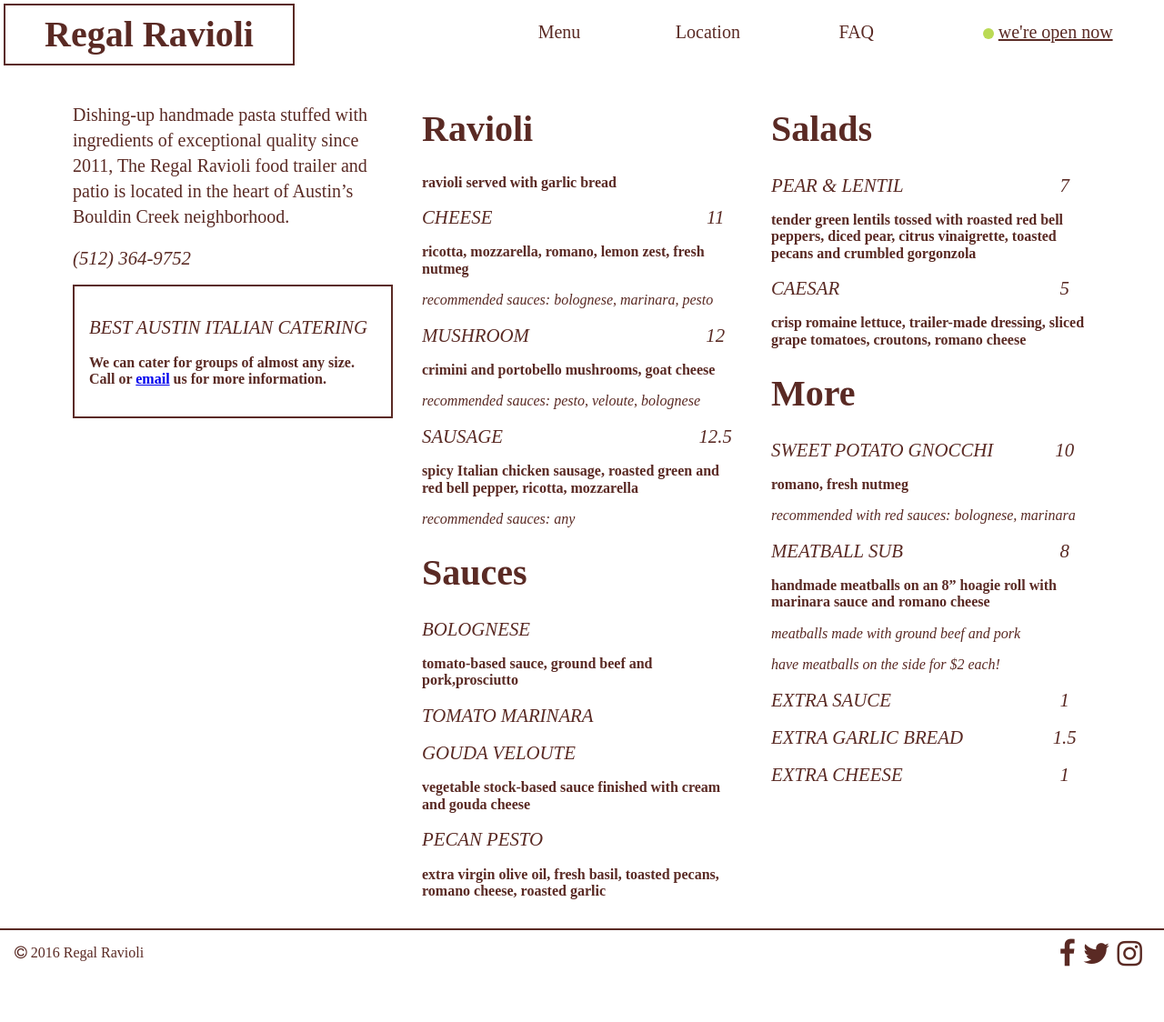
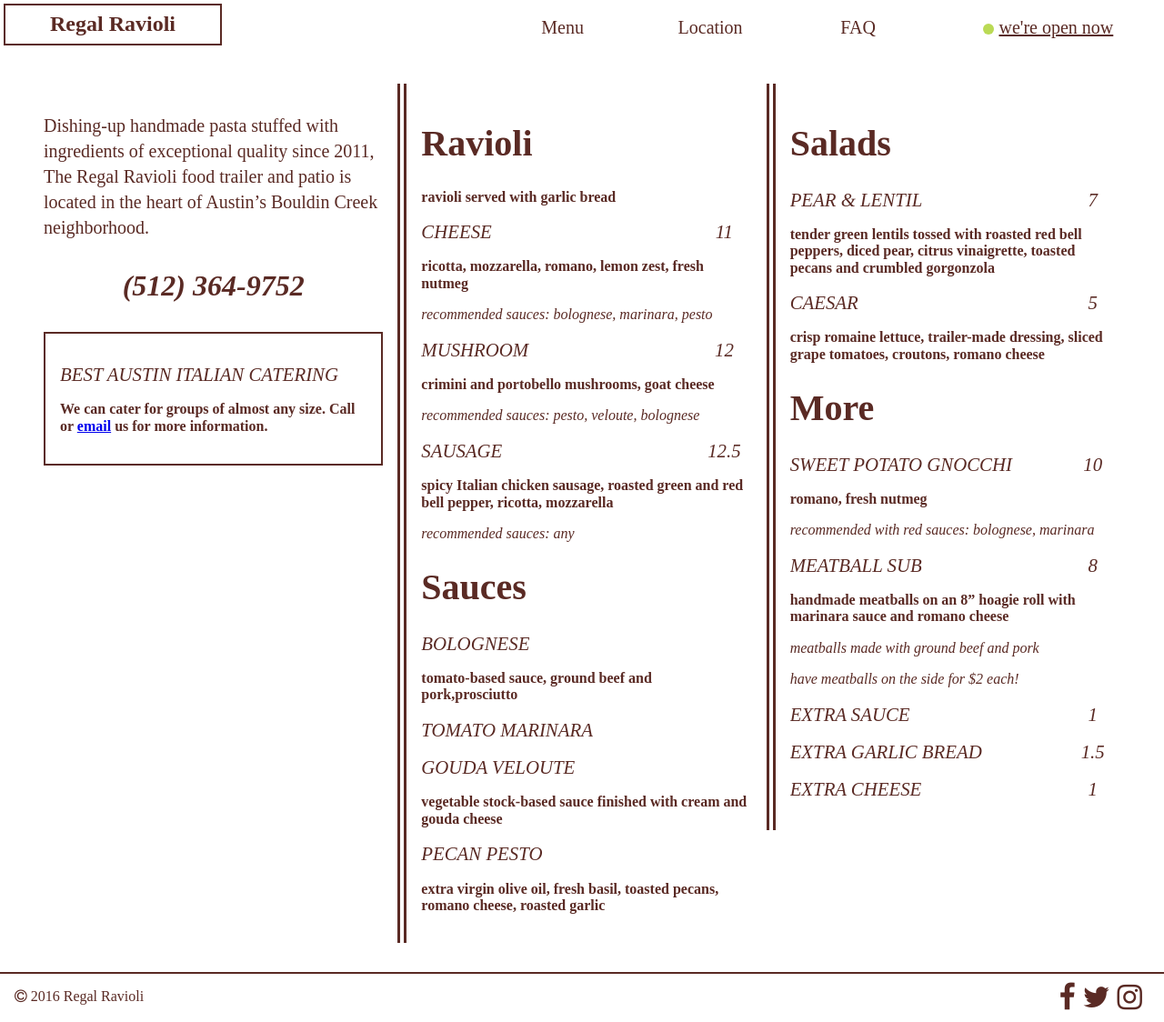
Before and after one commit to davidpowellme/assignments, a Jekyll site: the page built from restaurant-redesign/menu.html, in a window 1280 px wide. Shown: the whole page at 91% size. Built offline with Jekyll 4.4.1, drawn with Linux system fonts in a browser that asks for light colours; nearby versions of some CDN libraries; before the commit the page ends 1076 px from its top, so only the background shows below that.

Commit message:
adding borders to menu

```diff
--- a/restaurant-redesign/css/main.scss
+++ b/restaurant-redesign/css/main.scss
@@ -37,8 +37,7 @@
 	overflow: hidden;
 }
 
-h1,
-.logo {
+h1 {
 	font-size: 2.5rem;
 	font-weight: 600;
 	text-align: center;
@@ -66,11 +65,13 @@
 		border: $border;
 		color: $primary-color;
 		display: block;
-		margin: 0.25rem auto;
+		font-size: 1.5rem;
+		font-weight: 700;
+		margin: 0.5rem auto;
 		padding: 0.25rem 0.5rem;
 		text-align: center;
 		text-decoration: none;
-		width: 20rem;
+		width: 15rem;
 	}
 
 	nav.mainnav {
@@ -110,7 +111,7 @@
 			margin: 0.25rem;
 		}
 		.mainnav {
-			padding: 0.8rem 0.25rem 0 0;
+			padding: 0.5rem 0.25rem;
 		}
 	}
 }
@@ -330,6 +331,7 @@
 	}
 	iframe {
 		max-width: 100%;
+		padding: 1rem;
 	}
 }
 
@@ -341,7 +343,7 @@
  .menu {
  	margin: 0 auto;
  	overflow: hidden;
-	width: 90%;
+	width: 95%;
 
  	h1 {
  		text-align: left;
@@ -363,7 +365,19 @@
 		p {
 			font-weight: bold;
 		}
+		.number {
+			font-size: 2rem;
+			font-weight: 700;
+			margin: 2rem 0;
+			text-align: center;
+		}
 
+		.intro,
+		.catering {
+			margin: 0 auto;
+			max-width: 30rem;
+			width: 100%;
+		}
 		.catering {
 			border: $border;
 			padding: 1rem;
@@ -377,16 +391,26 @@
  			font-size: 1.25rem;
  			font-weight: normal;
 			line-height: 1.4;
+			margin-top: 3rem;
  		}
  	}
+ }
 
- 	div {
- 		border-bottom: 10px solid $primary-color;
- 		border-bottom-style: double;
- 		margin: 0 auto;
- 		width: 90%;
- 	}
- }
+	@media (min-width: 650px) {
+		.menu-border:last-child {
+			border-left: 10px solid $primary-color;
+	 		border-left-style: double;
+	 		margin: 2rem 0;
+		}
+	}
+
+	@media (min-width: 900px) {
+	 	.menu-border {
+	 			border-left: 10px solid $primary-color;
+	 			border-left-style: double;
+	 			margin: 2rem 0;
+	 	}
+	}
 
 
 /*
--- a/restaurant-redesign/menu.html
+++ b/restaurant-redesign/menu.html
@@ -8,14 +8,14 @@
 		<p class="intro">Dishing-up handmade pasta stuffed with ingredients of exceptional quality since 2011, The Regal Ravioli food trailer and patio is located in the heart of Austin’s Bouldin Creek neighborhood.</p>
 	</article>
 	<article>
-		<h2>(512) 364-9752</h2>
+		<h2 class="number">(512) 364-9752</h2>
 	</article>
 	<article class="catering">
 		<h2>Best Austin Italian Catering</h2>
 		<p>We can cater for groups of almost any size. Call or <a href="mailto:info@regalravioli.com">email</a> us for more information.</p>
 	</article>
 </section>
-<section class="col-sm-12 col-md-6 col-lg-4">
+<section class="menu-border col-sm-12 col-md-6 col-lg-4">
 	<article>
 		<h1>Ravioli</h1>
 		<p>ravioli served with garlic bread</p>
@@ -40,7 +40,7 @@
 		<p>extra virgin olive oil, fresh basil, toasted pecans, romano cheese, roasted garlic</p>
 	</article>
 </section>
-<section class="col-sm-12 col-md-6 col-lg-4">
+<section class="menu-border col-sm-12 col-md-6 col-lg-4">
 	<article>
 		<h1>Salads</h1>
 		<h2>Pear & Lentil <span class="col-sm-2 price">7</span></h2>
```
Lines whose indentation alone changed are shown as unchanged.
